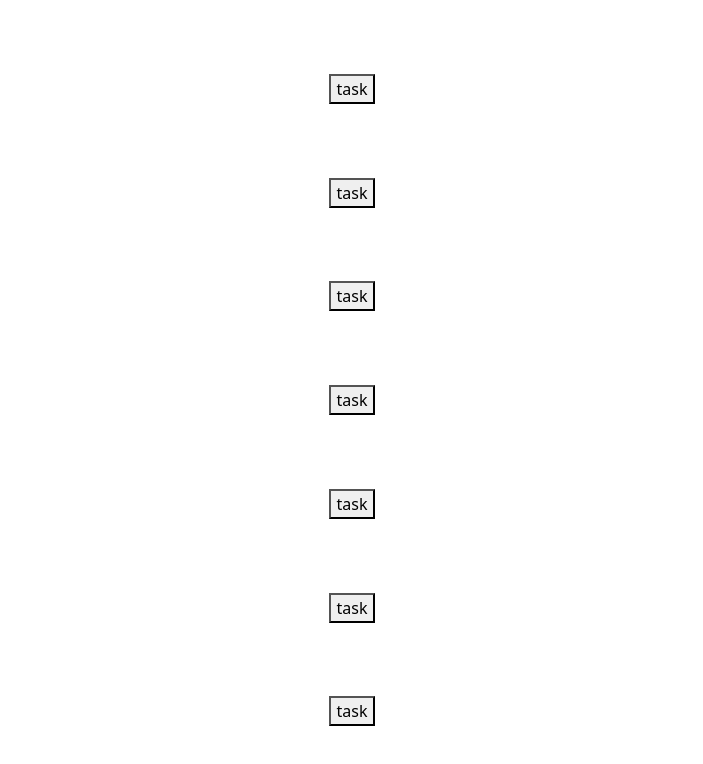
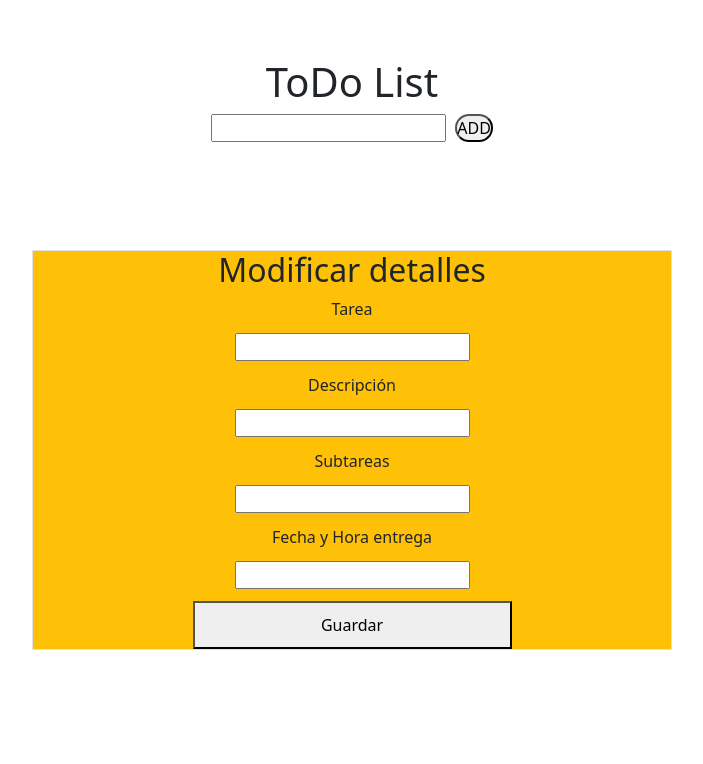
Before and after one commit to Sebas1124/TodoListJavi, a plain HTML site: page index-2.html in a window 1280 px wide. Shown: the whole page, without its empty margins (288-991 px from the left). Drawn offline with nearby package versions, Linux system fonts and the light colour scheme.

Commit message:
creación list UI y modal

```diff
--- a/assets/app-javi.js
+++ b/assets/app-javi.js
@@ -0,0 +1,31 @@
+const input = document.querySelector("input")
+const addButton = document.querySelector(".input button")
+const taskContainer = document.querySelector("#taskContainer")
+
+addButton.addEventListener("click",()=>{
+const inputValue = input.value
+const regex = /^[a-zA-Z0-9\s]*$/
+
+if(!regex.test(inputValue)){
+  alert("usa únicamente caracteres alfabéticos")
+}
+const newTask = document.createElement("div")
+
+newTask.innerHTML = ` <div class="row-md-9 h-15 d-flex justify-content-space-evenly w-50 " id="task"> <span class="mr-50">${inputValue}</span> <button style="padding:3px;" id="details">add details</button><button id="removeButton">remove</button></div>`
+
+taskContainer.append(newTask)
+
+inputValue = "";
+})
+
+
+
+const removeButton = document.querySelectorAll("#removeButton")
+const task = document.querySelectorAll("#task")
+
+removeButton.forEach((boton, i)=>{
+boton.addEventListener("click",()=>{
+    task[i].remove()
+
+  })
+})
--- a/index-2.html
+++ b/index-2.html
@@ -8,28 +8,48 @@
     <style>
         *{
               margin:0;
-              PADDING:0,
+              padding:0;
         }
 
         body{
+            padding-top: 100px;
             display: flex;
+            flex-direction: column;
             justify-content: center;
             align-items: center;
             height: 100vh;
         }
+        .input{
+            width: 300px;
+            display: flex;justify-content: space-evenly;
+        }
+        .input button{
+            border-radius: 20px;
+        }
+        #modal input{
+            margin: 12px;
+        }
     </style>
 </head>
 <body>
-<div class="col-xl-9 h-100 w-50 d-flex flex-column justify-content-evenly align-items-center">
-    <div class="row-md-9 h-15 d-flex justify-content-center w-50"><button>task</button></div>
-    <div class="row-md-9 h-15 d-flex justify-content-center w-50"><button>task</button></div>
-    <div class="row-md-9 h-15 d-flex justify-content-center w-50"><button>task</button></div>
-    <div class="row-md-9 h-15 d-flex justify-content-center w-50"><button>task</button></div>
-    <div class="row-md-9 h-15 d-flex justify-content-center w-50"><button>task</button></div>
-    <div class="row-md-9 h-15 d-flex justify-content-center w-50"><button>task</button></div>
-    <div class="row-md-9 h-15 d-flex justify-content-center w-50"><button>task</button></div>
-</div>
-    <script src="assets/app-javi.js"> </script>
+    <h1>ToDo List</h1>
+    <div class="input">
+        <input type="text">
+        <button>ADD</button>
+    </div>
+
+    <div class="col-xl-9 h-100 w-75 d-flex flex-column justify-content-start align-items-center" id="taskContainer"></div>
+
+    <div class="row-xl-9 position-absolute h-50 w-50 border bg-warning d-flex flex-column justify-content-space-around align-items-center px-25 py-25" id="modal">
+        <h2>Modificar detalles</h2>
+        <label for="input">Tarea</label><input type="text">
+        <label for="input">Descripción</label><input type="text">
+        <label for="input">Subtareas</label><input type="text">
+        <label for="input">Fecha y Hora entrega</label><input type="text">
+        <button class="h-25 w-50" id="modificar">Guardar</button>
+    </div>
+
+<script src="assets/app-javi.js"> </script>
     <script src="https://cdn.jsdelivr.net/npm/bootstrap@5.3.3/dist/js/bootstrap.bundle.min.js" integrity="sha384-YvpcrYf0tY3lHB60NNkmXc5s9fDVZLESaAA55NDzOxhy9GkcIdslK1eN7N6jIeHz" crossorigin="anonymous"></script>
 </body>
 </html>
```
